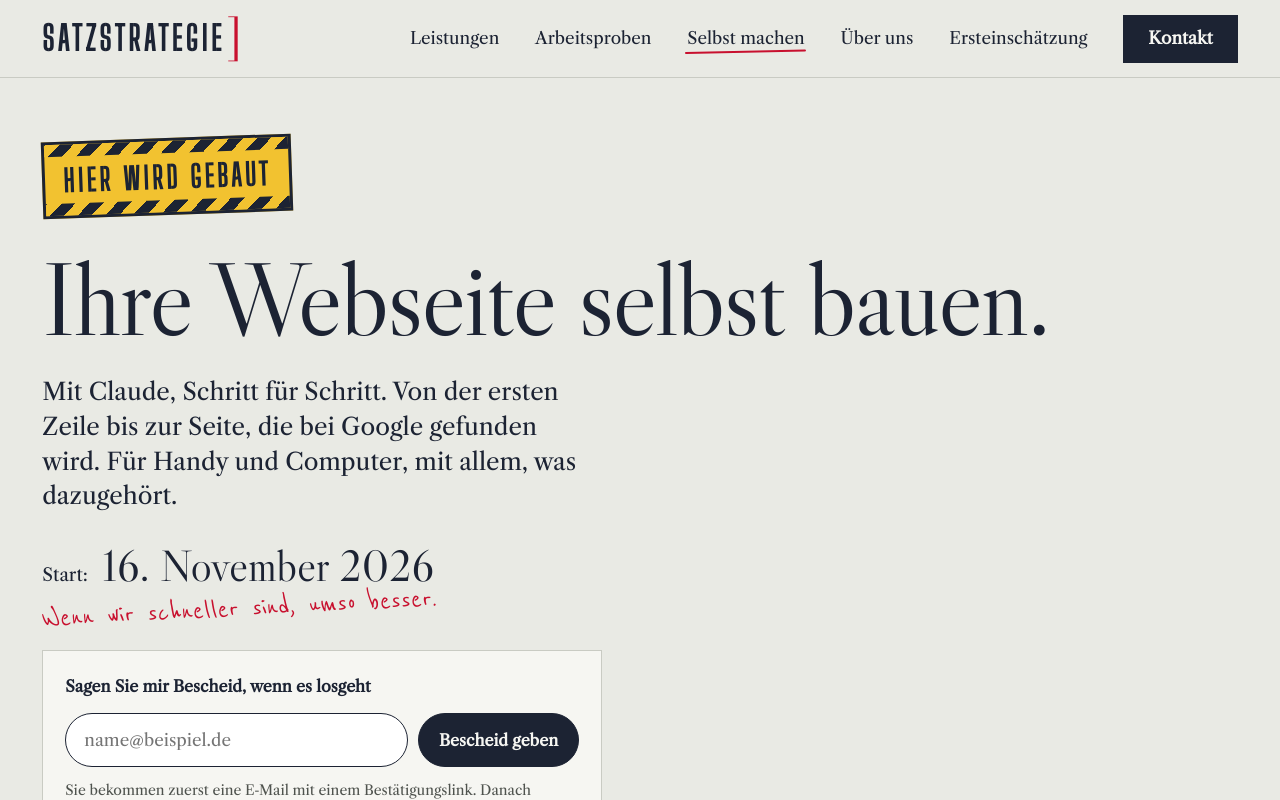
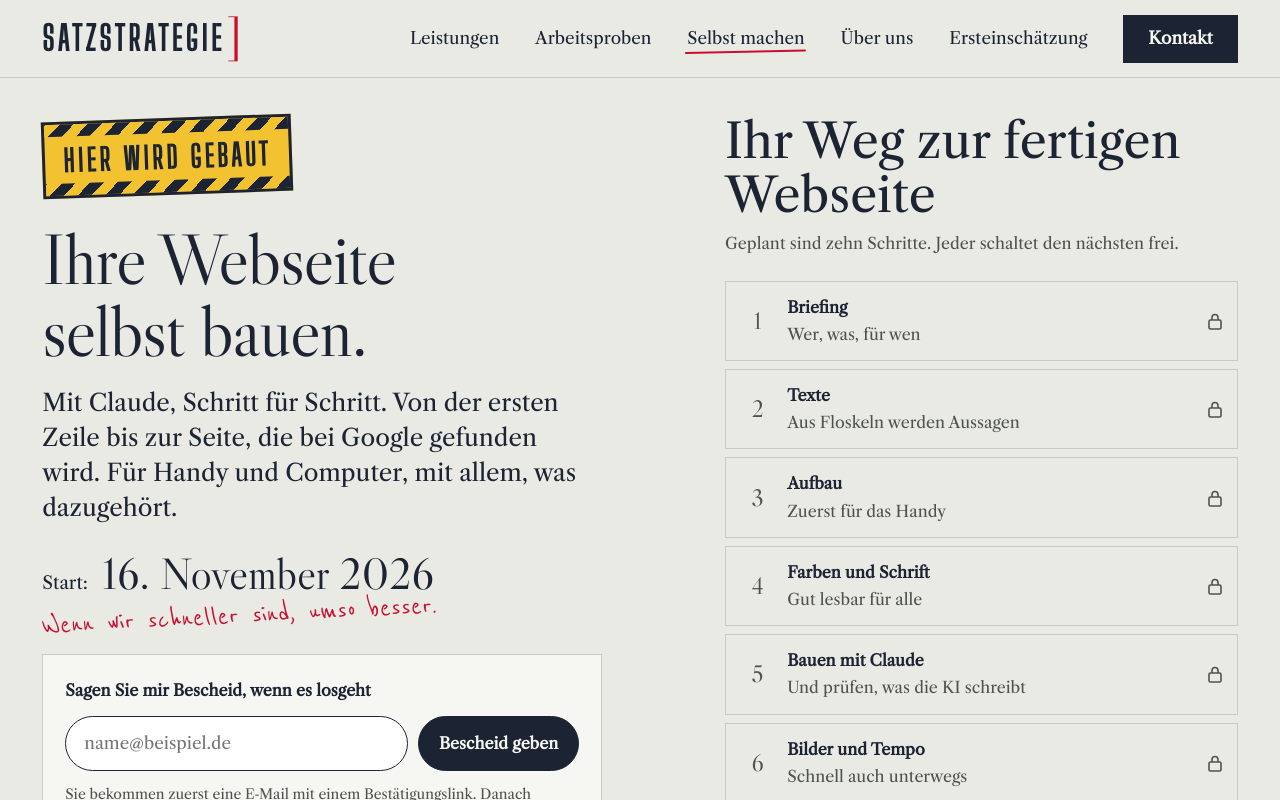
Before and after one commit to lillycontentcreatorwerkstatt-sudo/satzstrategie-webseite, a Next.js app in the folder webseiten-check/: page /selbst-machen in a window 1280 px wide. Shown: the top 800 px of the page. Built offline with nearby package versions, Linux system fonts and the light colour scheme.

Commit message:
Selbst machen: Schritte am Computer rechts neben der Warteliste
Wie auf der Testseite zwei Spalten ab 1001 px; die Überschrift ist dort
kleiner, damit „Bescheid geben“ ohne Scrollen sichtbar bleibt. Handy und
Tablet bleiben einspaltig.

Co-Authored-By: Claude Opus 5.5 <noreply@anthropic.com>

```diff
--- a/webseiten-check/src/app/selbst-machen/page.tsx
+++ b/webseiten-check/src/app/selbst-machen/page.tsx
@@ -19,7 +19,7 @@ const steps = [
 ];
 
 export default function SelbstMachenPage() {
-  return <StudioShell active="/selbst-machen" flowFooter>
+  return <StudioShell active="/selbst-machen" flowFooter><div className="diy-layout">
     <section className="diy-hero" aria-labelledby="diy-title">
       <div className="diy-sign"><span className="diy-stripes" aria-hidden="true" /><p>Hier wird gebaut</p><span className="diy-stripes" aria-hidden="true" /></div>
       <h1 id="diy-title">Ihre Webseite selbst&nbsp;bauen.</h1>
@@ -32,5 +32,5 @@ export default function SelbstMachenPage() {
       <p>Geplant sind zehn Schritte. Jeder&nbsp;schaltet den nächsten frei.</p>
       <ol>{steps.map(([title, detail]) => <li key={title}><span><strong>{title}</strong>{detail}</span><svg className="diy-lock" viewBox="0 0 16 18" aria-hidden="true"><rect x="2" y="8" width="12" height="9" rx="1.5" /><path d="M5 8V5.5a3 3 0 0 1 6 0V8" /></svg><span className="visually-hidden">noch gesperrt</span></li>)}</ol>
     </section>
-  </StudioShell>;
+  </div></StudioShell>;
 }
--- a/webseiten-check/src/app/selbst-machen/selbst-machen.css
+++ b/webseiten-check/src/app/selbst-machen/selbst-machen.css
@@ -50,3 +50,13 @@
   .studio-page .diy-map { padding: 64px var(--gutter) 80px; }
   .studio-page .diy-map ol { grid-template-columns: repeat(2, minmax(0, 1fr)); }
 }
+/* Computer: Schritte rechts neben Text und Warteliste, damit keine Seite leer wirkt. */
+@media (min-width: 1001px) {
+  .studio-page .diy-layout { display: grid; grid-template-columns: minmax(0, 1.1fr) minmax(0, .9fr); gap: 56px; padding: 36px var(--gutter) 80px; align-items: start; }
+  .studio-page .diy-layout .diy-hero, .studio-page .diy-layout .diy-map { padding: 0; }
+  /* Kleinere Überschrift, damit die Warteliste ohne Scrollen sichtbar bleibt. */
+  .studio-page .diy-layout .diy-hero { gap: 20px; }
+  .studio-page .diy-layout .diy-hero h1 { font-size: clamp(56px, 5.6vw, 84px); }
+  .studio-page .diy-layout .diy-map { border-top: 0; background: none; }
+  .studio-page .diy-layout .diy-map ol { grid-template-columns: 1fr; }
+}
```
